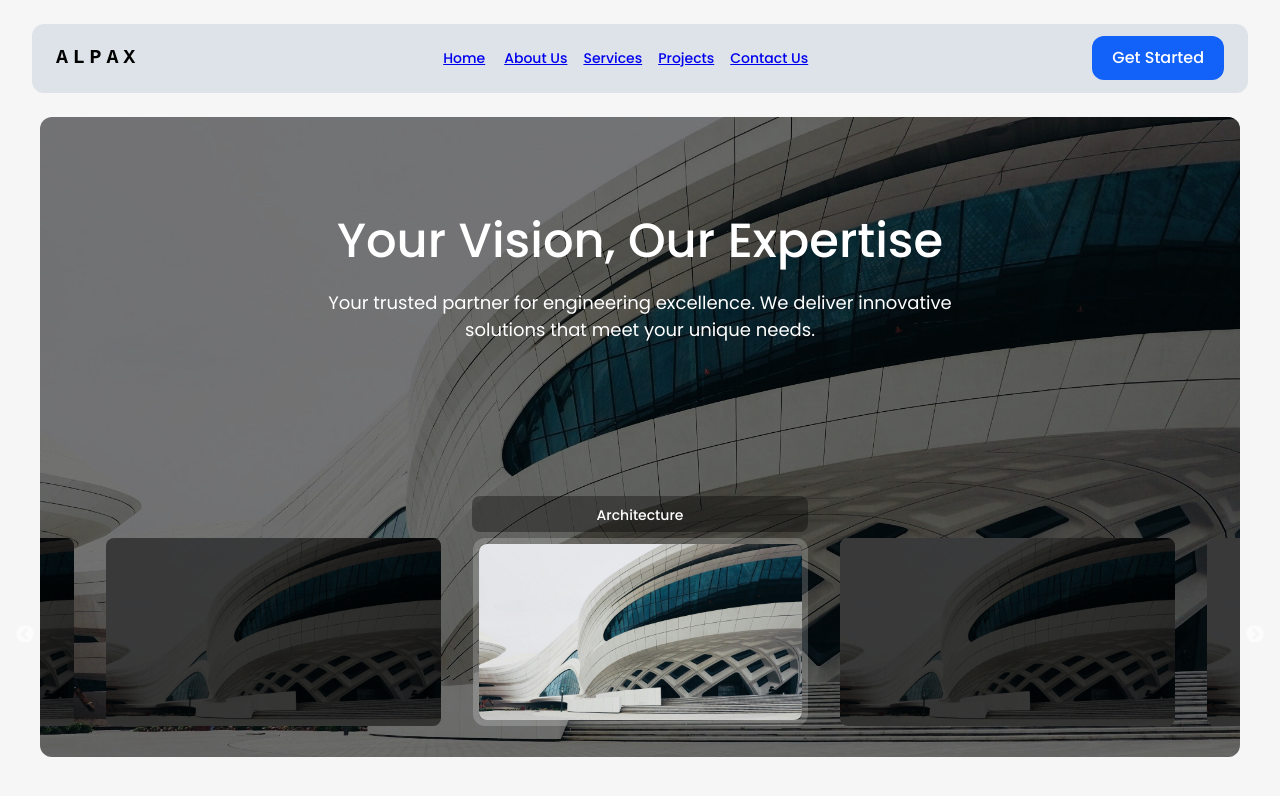
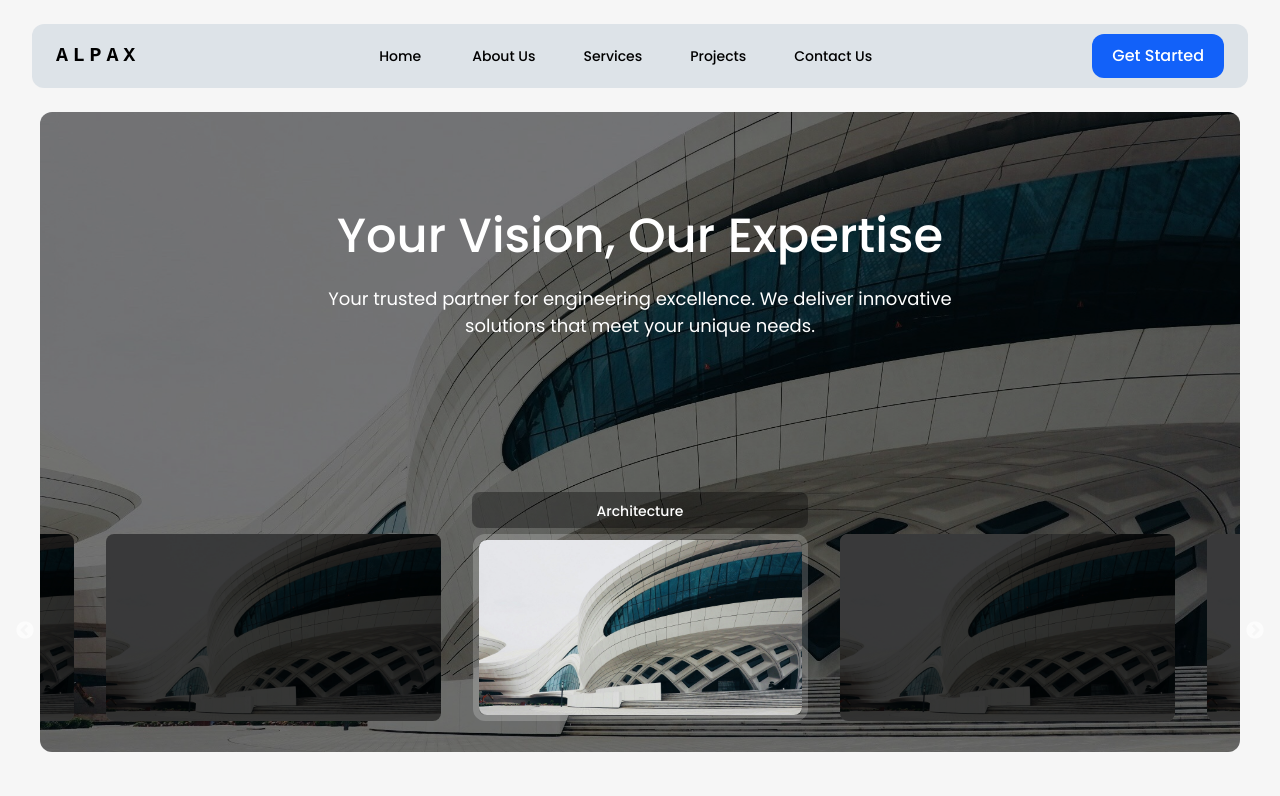
Before and after one commit to ishaaaq/alpax, a React (Vite) app: page / in a window 1280 px wide. Shown: the top 796 px of the page. Built offline with nearby package versions, Linux system fonts and the light colour scheme.

Commit message:
edited navbar links

```diff
--- a/src/components/NavBar.jsx
+++ b/src/components/NavBar.jsx
@@ -126,7 +126,7 @@ function NavBar() {
               key={page}
               onClick={handleCloseNavMenu}
               sx={{
-                my: 2,
+                mx: 2,
                 textAlign: "center",
                 textTransform: "none",
                 color: "black",
@@ -134,7 +134,10 @@ function NavBar() {
                 display: "block",
               }}
             >
-              <Link sx={{ textDecoration: "none" }} to={`${page}`}>
+              <Link
+                style={{ textDecoration: "none", color: "black" }}
+                to={`${page}`}
+              >
                 {page}
               </Link>
             </Button>
```
